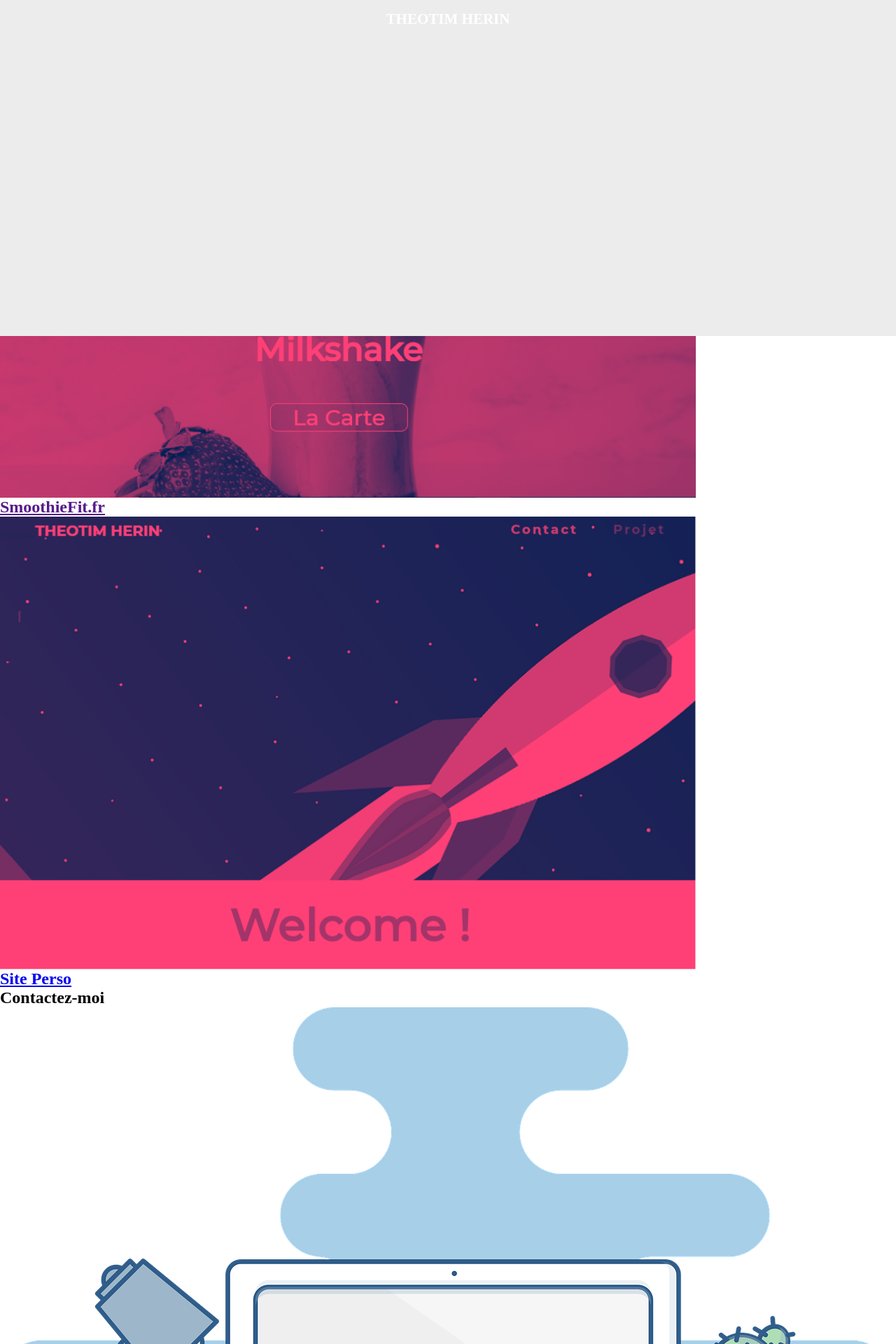
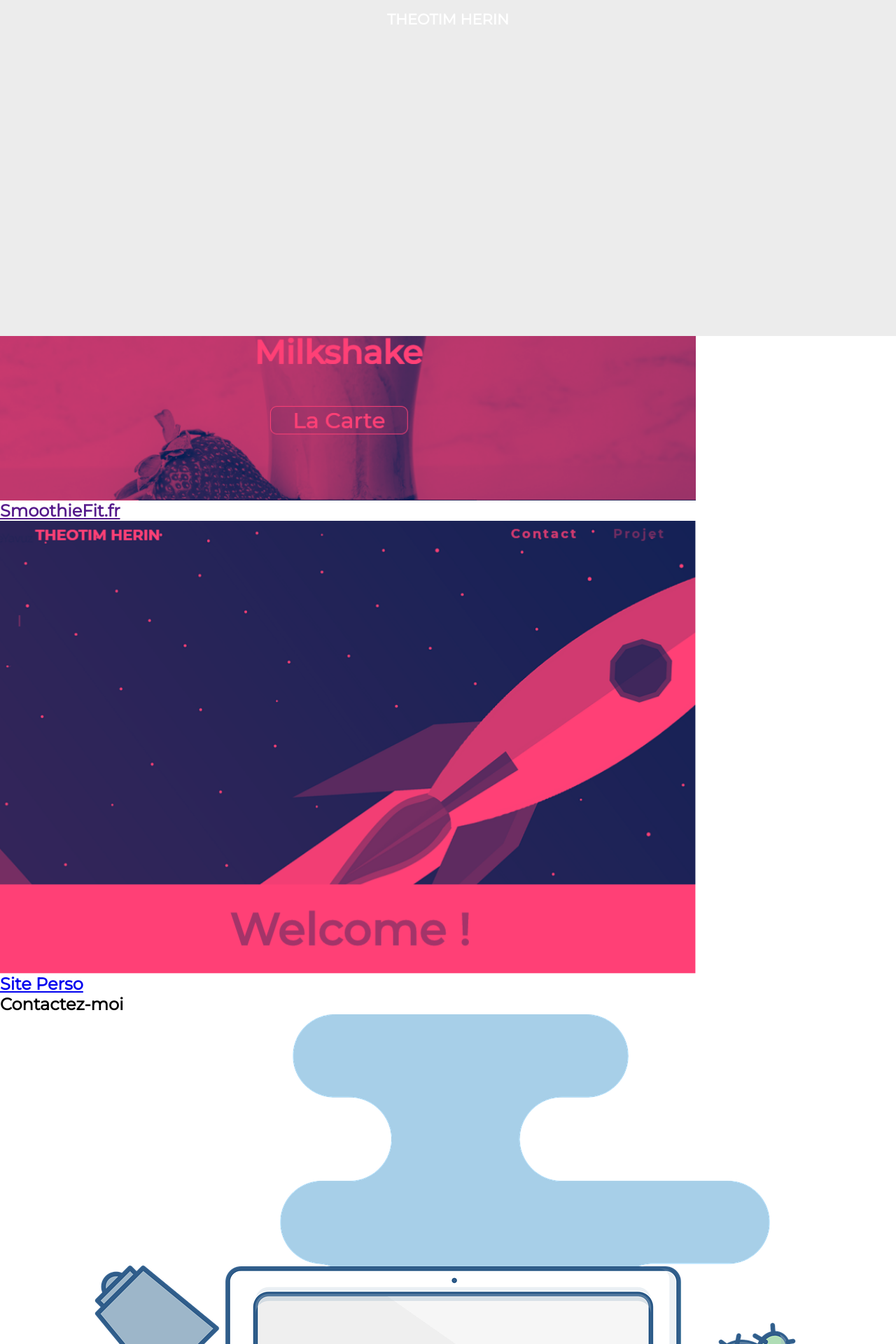
Before and after one commit to Theodrem/Personal-website, a Flask app: page / in a window 1280 px wide. Shown: the top 1920 px of the page at 70% size. Run offline with Flask 2, Linux system fonts and the light colour scheme; some libraries are stand-ins or nearby versions; some web fonts are replaced.

Commit message:
added Procfile

```diff
--- a/app/templates/static/nav2.css
+++ b/app/templates/static/nav2.css
@@ -1,11 +1,3 @@
-@font-face {
-	font-family: 'Montserrat';
-	src: url('fonts/montserrat-medium-webfont.woff2') format('woff2'),
-		 url('fonts/montserrat-medium-webfont.woff') format('woff');
-	font-weight: 500;
-	font-style: normal;
-}
-
 * {
     font-family: 'Montserrat';
     margin: 0px;
```
